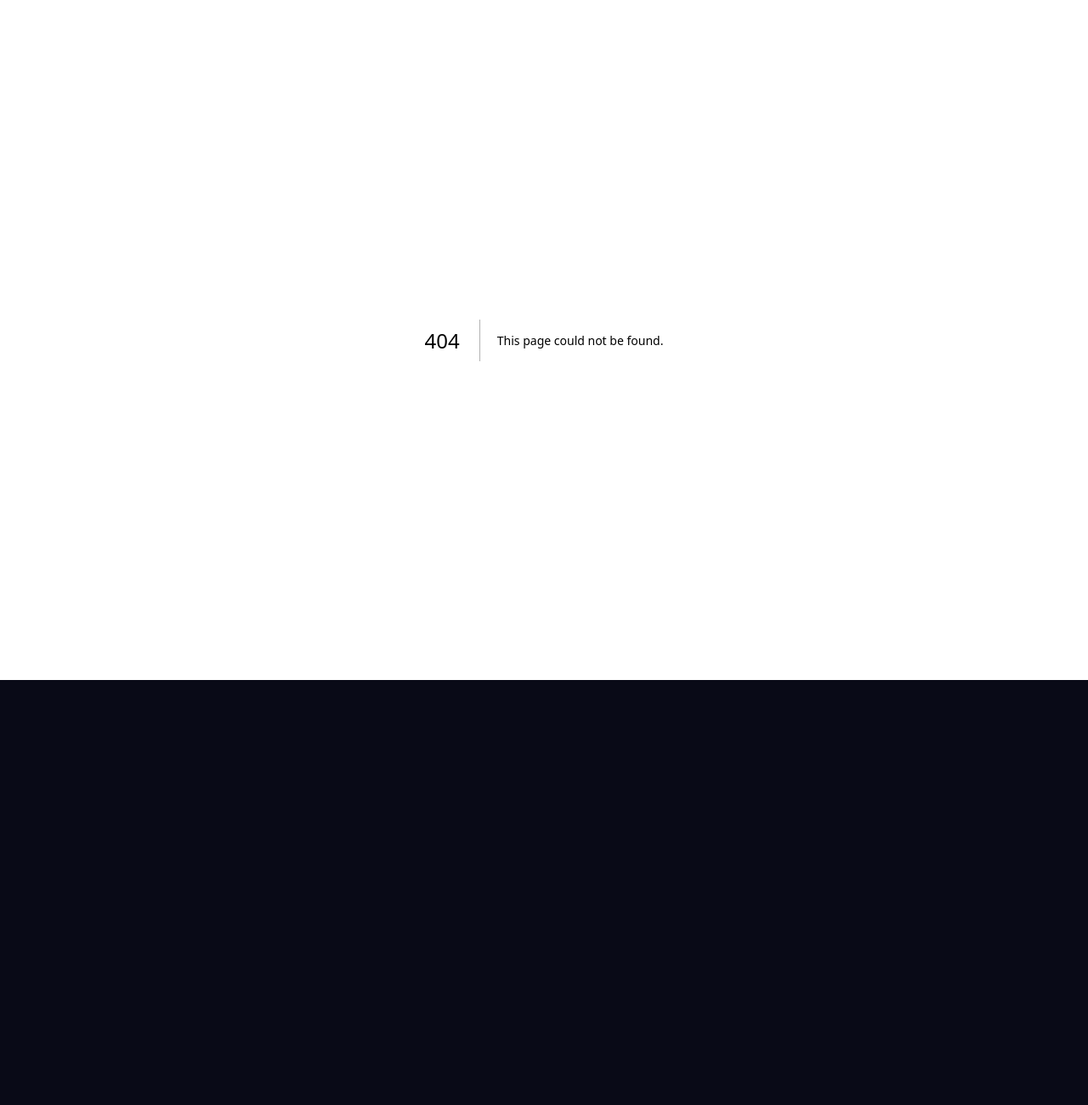
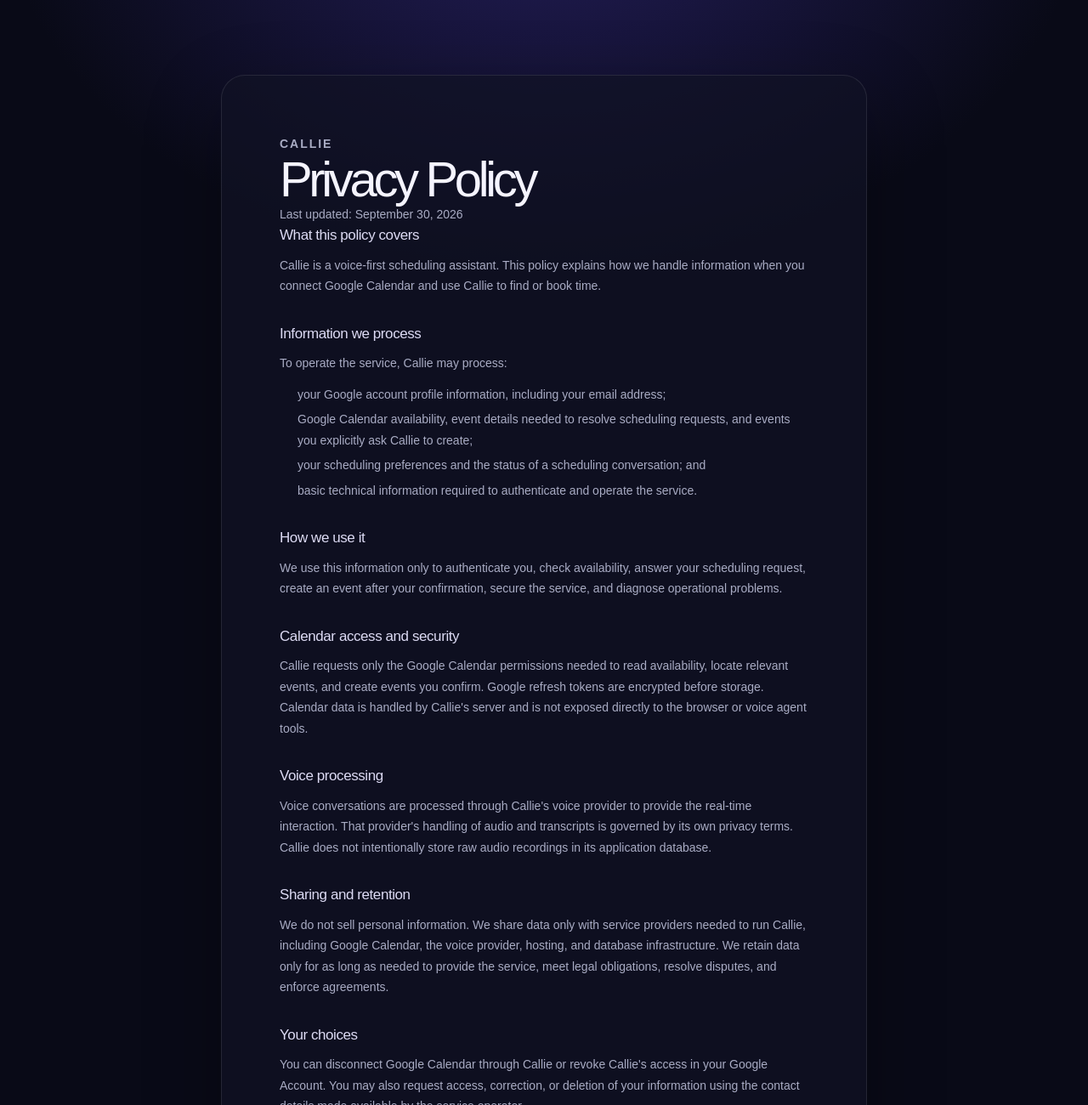
Before and after one commit to flerk3n/callie, a Next.js app: page /privacy in a window 1280 px wide. Before the commit this address had no page. Shown: the top 1300 px of the page at 85% size. Before the commit the page ends 800 px from the top, so only its background shows below. Built offline with nearby package versions, Linux system fonts and the light colour scheme.

Commit message:
feat: add standalone legal pages

```diff
--- /dev/null
+++ b/src/app/privacy/page.tsx
@@ -0,0 +1,98 @@
+import type { Metadata } from "next";
+
+export const metadata: Metadata = {
+  title: "Privacy Policy — Callie",
+  description: "How Callie handles scheduling and calendar data.",
+};
+
+export default function PrivacyPage() {
+  return (
+    <main className="legal-shell">
+      <article className="legal-card">
+        <p className="legal-kicker">Callie</p>
+        <h1>Privacy Policy</h1>
+        <p className="legal-updated">Last updated: September 30, 2026</p>
+
+        <section>
+          <h2>What this policy covers</h2>
+          <p>
+            Callie is a voice-first scheduling assistant. This policy explains how we handle
+            information when you connect Google Calendar and use Callie to find or book time.
+          </p>
+        </section>
+
+        <section>
+          <h2>Information we process</h2>
+          <p>To operate the service, Callie may process:</p>
+          <ul>
+            <li>your Google account profile information, including your email address;</li>
+            <li>
+              Google Calendar availability, event details needed to resolve scheduling requests,
+              and events you explicitly ask Callie to create;
+            </li>
+            <li>
+              your scheduling preferences and the status of a scheduling conversation; and
+            </li>
+            <li>basic technical information required to authenticate and operate the service.</li>
+          </ul>
+        </section>
+
+        <section>
+          <h2>How we use it</h2>
+          <p>
+            We use this information only to authenticate you, check availability, answer your
+            scheduling request, create an event after your confirmation, secure the service, and
+            diagnose operational problems.
+          </p>
+        </section>
+
+        <section>
+          <h2>Calendar access and security</h2>
+          <p>
+            Callie requests only the Google Calendar permissions needed to read availability,
+            locate relevant events, and create events you confirm. Google refresh tokens are
+            encrypted before storage. Calendar data is handled by Callie&apos;s server and is not
+            exposed directly to the browser or voice agent tools.
+          </p>
+        </section>
+
+        <section>
+          <h2>Voice processing</h2>
+          <p>
+            Voice conversations are processed through Callie&apos;s voice provider to provide the
+            real-time interaction. That provider&apos;s handling of audio and transcripts is governed
+            by its own privacy terms. Callie does not intentionally store raw audio recordings in
+            its application database.
+          </p>
+        </section>
+
+        <section>
+          <h2>Sharing and retention</h2>
+          <p>
+            We do not sell personal information. We share data only with service providers needed
+            to run Callie, including Google Calendar, the voice provider, hosting, and database
+            infrastructure. We retain data only for as long as needed to provide the service,
+            meet legal obligations, resolve disputes, and enforce agreements.
+          </p>
+        </section>
+
+        <section>
+          <h2>Your choices</h2>
+          <p>
+            You can disconnect Google Calendar through Callie or revoke Callie&apos;s access in your
+            Google Account. You may also request access, correction, or deletion of your
+            information using the contact details made available by the service operator.
+          </p>
+        </section>
+
+        <section>
+          <h2>Changes</h2>
+          <p>
+            We may update this policy as Callie evolves. We will post the updated version here and
+            change the date above when we do.
+          </p>
+        </section>
+      </article>
+    </main>
+  );
+}
--- /dev/null
+++ b/src/app/terms/page.tsx
@@ -0,0 +1,98 @@
+import type { Metadata } from "next";
+
+export const metadata: Metadata = {
+  title: "Terms of Service — Callie",
+  description: "Terms for using Callie, the voice-first scheduling assistant.",
+};
+
+export default function TermsPage() {
+  return (
+    <main className="legal-shell">
+      <article className="legal-card">
+        <p className="legal-kicker">Callie</p>
+        <h1>Terms of Service</h1>
+        <p className="legal-updated">Last updated: September 30, 2026</p>
+
+        <section>
+          <h2>Acceptance</h2>
+          <p>
+            By accessing or using Callie, you agree to these Terms of Service. If you do not
+            agree, do not use the service.
+          </p>
+        </section>
+
+        <section>
+          <h2>The service</h2>
+          <p>
+            Callie helps you schedule meetings through voice interactions and Google Calendar. It
+            can check availability, suggest times, and create calendar events only after you
+            expressly confirm a specific option.
+          </p>
+        </section>
+
+        <section>
+          <h2>Your responsibilities</h2>
+          <p>
+            You must provide accurate information, protect your account and devices, maintain the
+            authority to connect any Google Calendar you use, and review proposed event details
+            before confirming a booking.
+          </p>
+        </section>
+
+        <section>
+          <h2>Google Calendar</h2>
+          <p>
+            Your use of Google Calendar through Callie is also subject to Google&apos;s applicable
+            terms and policies. You may revoke Callie&apos;s Google access at any time through your
+            Google Account or the service.
+          </p>
+        </section>
+
+        <section>
+          <h2>Availability and accuracy</h2>
+          <p>
+            Callie checks calendar availability before offering and again before creating an
+            event, but third-party service delays, changes made by others, or connectivity issues
+            can affect results. You remain responsible for reviewing your calendar and the final
+            event details.
+          </p>
+        </section>
+
+        <section>
+          <h2>Acceptable use</h2>
+          <p>
+            Do not misuse Callie, interfere with its operation, access it without authorization,
+            use it to violate another person&apos;s rights, or submit harmful or unlawful content.
+          </p>
+        </section>
+
+        <section>
+          <h2>Service changes and termination</h2>
+          <p>
+            We may change, suspend, or discontinue Callie at any time. We may suspend or end
+            access if we reasonably believe these terms have been violated or the service is at
+            risk.
+          </p>
+        </section>
+
+        <section>
+          <h2>Disclaimers and liability</h2>
+          <p>
+            Callie is provided on an “as is” and “as available” basis. To the extent permitted by
+            law, we disclaim warranties not expressly stated in these terms and are not liable for
+            indirect, incidental, special, consequential, or punitive damages arising from your
+            use of the service.
+          </p>
+        </section>
+
+        <section>
+          <h2>Changes to these terms</h2>
+          <p>
+            We may update these terms from time to time. Continued use of Callie after an update
+            means you accept the revised terms.
+          </p>
+        </section>
+      </article>
+    </main>
+  );
+}
```
Also changed, not shown: src/app/globals.css.
